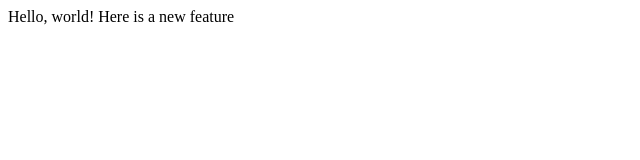
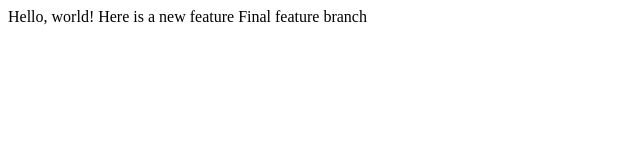
Before and after one commit to hrytsivt/lecture1, a plain HTML site: page index.html in a window 1280 px wide. Shown: the whole page, without its empty margins (0-640 px from the left). Drawn offline with Linux system fonts and the light colour scheme.

Commit message:
final line

```diff
--- a/index.html
+++ b/index.html
@@ -6,5 +6,6 @@
     <body>
         Hello, world!
         Here is a new feature
+        Final feature branch
     </body>
 </html>
```
